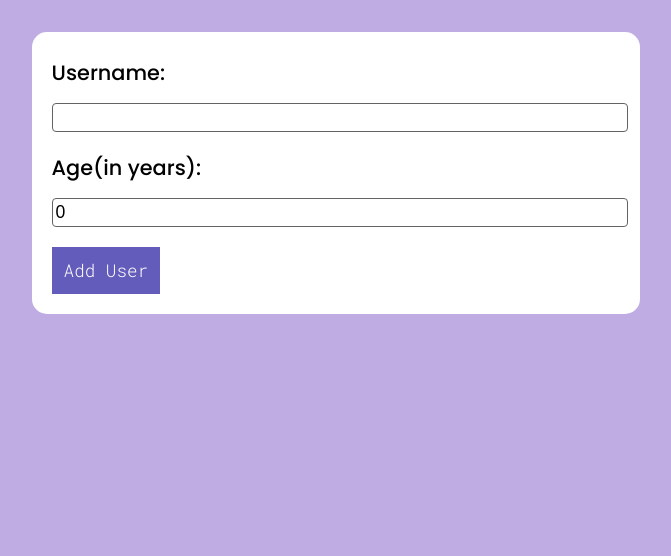
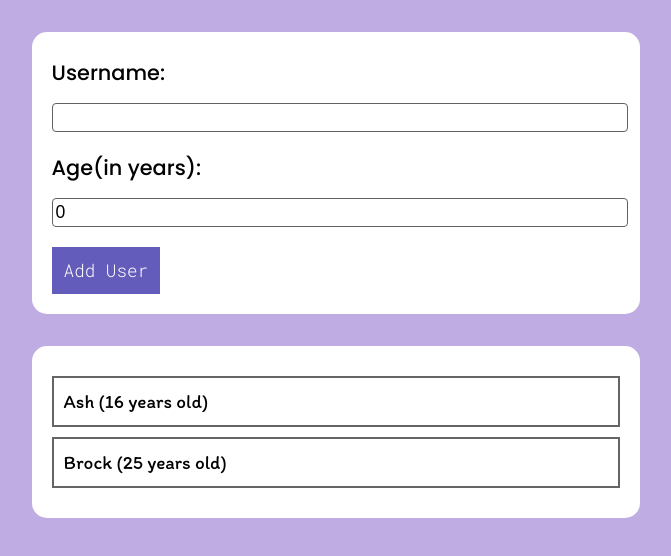
Before and after one commit to Programmer-Kishan/User-Addition-form-with-input-validations, a React (Create React App) app: page / in a window 1280 px wide. Shown: the top 556 px of the page, without its empty margins (304-975 px from the left). Built offline with nearby package versions, Linux system fonts and the light colour scheme.

Commit message:
User Data List UI Component added

```diff
--- a/src/App.css
+++ b/src/App.css
@@ -18,3 +18,7 @@ label {
   font-family: 'Poppins', sans-serif;
   font-weight: 500;
 }
+
+p {
+  font-family: 'Itim', cursive;
+}
--- a/src/App.js
+++ b/src/App.js
@@ -1,14 +1,31 @@
+import { useState } from 'react';
 
 import Container from './Components/UI/Container/Container';
 import UserForm from './Components/UserForm/UserForm';
+import UserData from './Components/UserData/UserData';
 
 import "./App.css";
 
+const INITIAL_DATA = [
+  {name: 'Ash', age: 16, id: Math.random()},
+  {name: 'Brock', age: 25, id: Math.random()}
+]
+
 function App() {
+
+  const [userData, setUserData] = useState(INITIAL_DATA);
+
+
+
   return (
-    <Container>
-      <UserForm />
-    </Container>
+    <>
+      <Container>
+        <UserForm />
+      </Container>
+      <Container>
+        <UserData data={userData}/>
+      </Container>
+    </>
   );
 }
 
--- /dev/null
+++ b/src/Components/UserData/User.js
@@ -0,0 +1,12 @@
+
+import styles from './User.module.css';
+
+const User = (props) => {
+    return (
+        <div className={styles.user}>
+            <p>{props.name} ({props.age} years old)</p>
+        </div>
+    );
+}
+
+export default User;
--- /dev/null
+++ b/src/Components/UserData/User.module.css
@@ -0,0 +1,11 @@
+
+.user {
+    border: 2px solid #656565;
+    padding: 0 10px;
+    margin: 10px 0;
+    font-size: 1.2rem;
+}
+
+.user p {
+    margin: 12px 0;
+}
--- /dev/null
+++ b/src/Components/UserData/UserData.js
@@ -0,0 +1,16 @@
+
+import User from './User';
+
+const UserData = (props) => {
+    return (
+        <div>
+            {props.data.map(curData => <User
+                key={curData.id}
+                name={curData.name}
+                age={curData.age}
+            />)}
+        </div>
+    );
+}
+
+export default UserData;
```
Also changed, not shown: src/Components/UserData/UserData.module.css (added).
